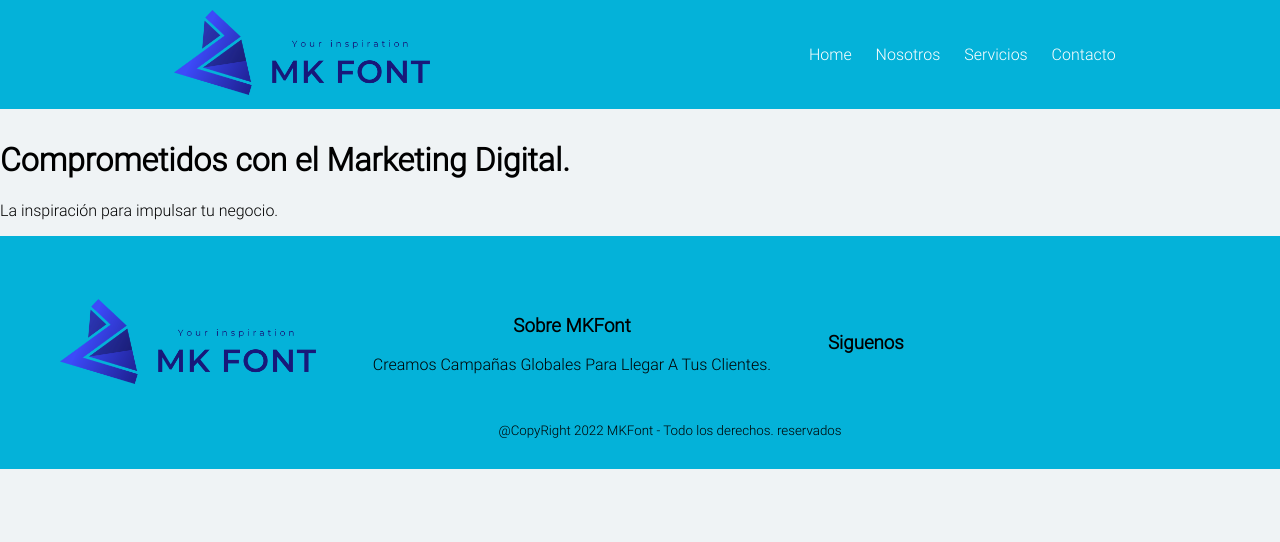
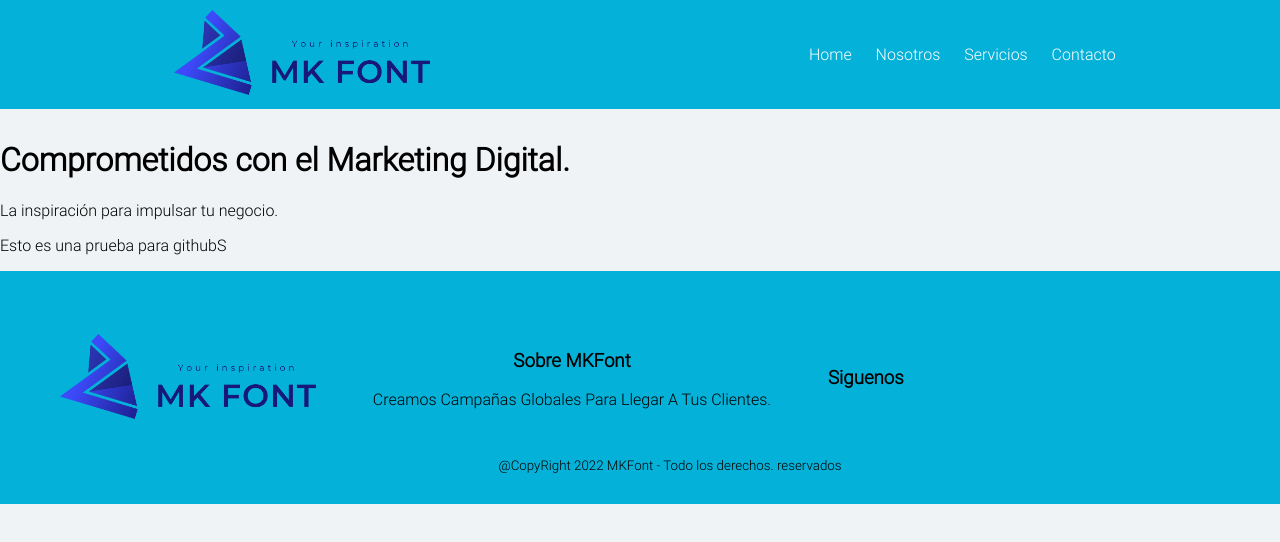
Before and after one commit to DavidMKFont/primer-repositorio-html, a plain HTML site: page index.html in a window 1280 px wide. Shown: the top 542 px of the page. Drawn offline with Linux system fonts and the light colour scheme.

```diff
--- a/index.html
+++ b/index.html
@@ -25,7 +25,7 @@
         <div class="b-hero">
         <h1 class="b-hero_Titulo">Comprometidos con el Marketing Digital.</h1>
         <p class="b-hero_texto">La inspiración para impulsar tu negocio.</p>
-
+        <p>Esto es una prueba para githubS</p>
     </div>
     </main>
     <footer class="footer">
```
